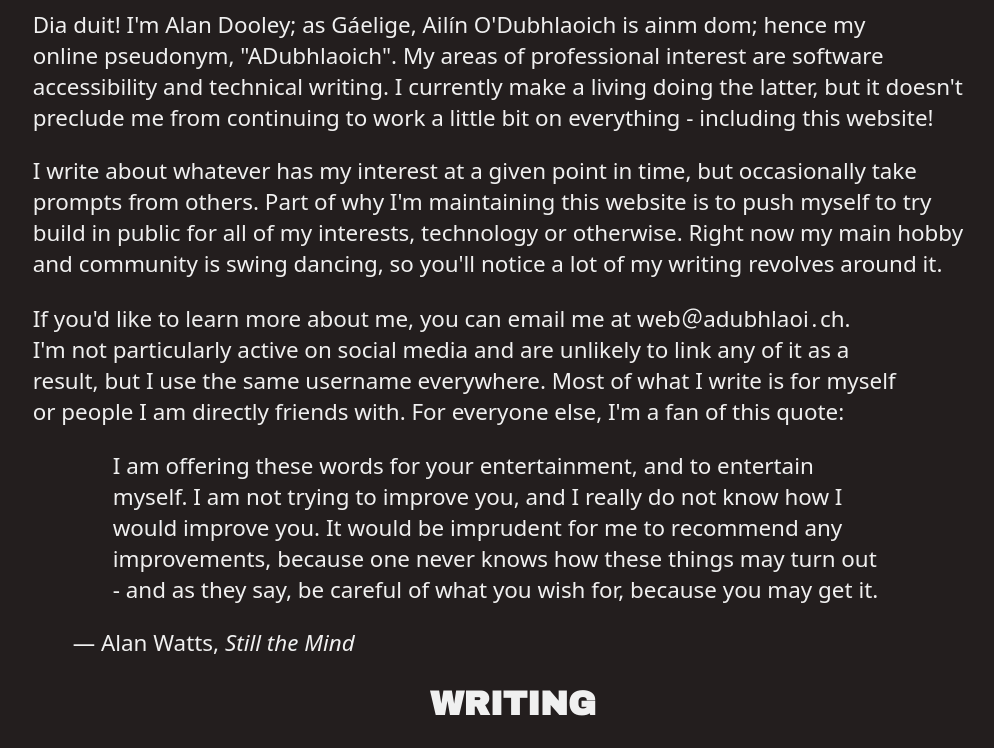
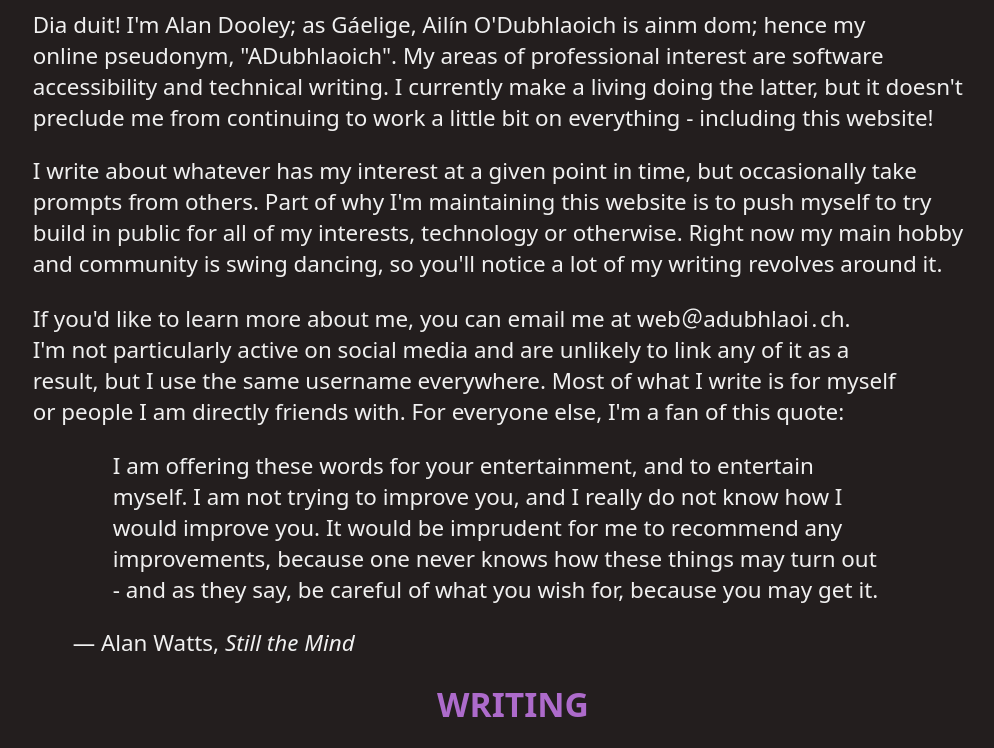
Before and after one commit to ADubhlaoich/adubhlaoich.ie, an Eleventy site: page src/index.md in a window 1280 px wide. Shown: the part 162-910 px from the top of the page, without its empty margins (127-1121 px from the left). Built offline with nearby package versions, Linux system fonts and the light colour scheme; Eleventy itself is replaced by a stand-in of ours; files that its build step writes are made by us from their sources.

Commit message:
feat: Remove inherit from box component
I can't recall why I had colour being inherited on the box,
but it was interfering with testing my contemporary changes.
I suspect maybe I had intended to apply styles relating to
colours directly to the box: we'll see.

```diff
--- a/src/css/layout.css
+++ b/src/css/layout.css
@@ -34,10 +34,6 @@ footer {
     outline-offset: -0.125rem;
 }
 
-.box * {
-    color: inherit;
-}
-
 .center {
     box-sizing: content-box;
     max-inline-size: var(--measure);
--- a/src/css/style.css
+++ b/src/css/style.css
@@ -16,10 +16,16 @@ body {
 h1,
 h2,
 h3 {
-    font-family: "Archivo Black", sans-serif;
-    color: var(--dark-purple);
     text-transform: uppercase;
     line-height: 1.1;
+}
+
+h1, h2, h3, a {
+    color: var(--dark-purple);
+}
+
+a:visited {
+    color: var(--light-purple);
 }
 
 ol {
```
